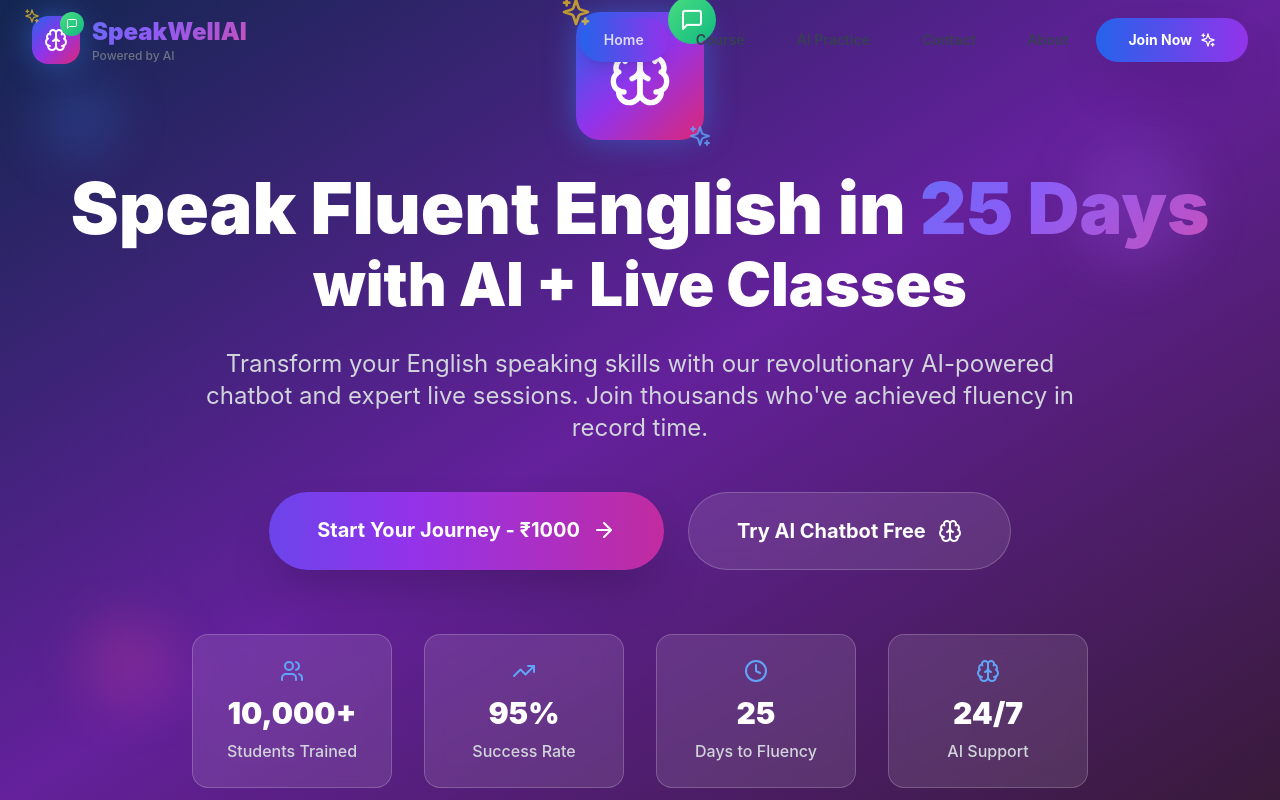
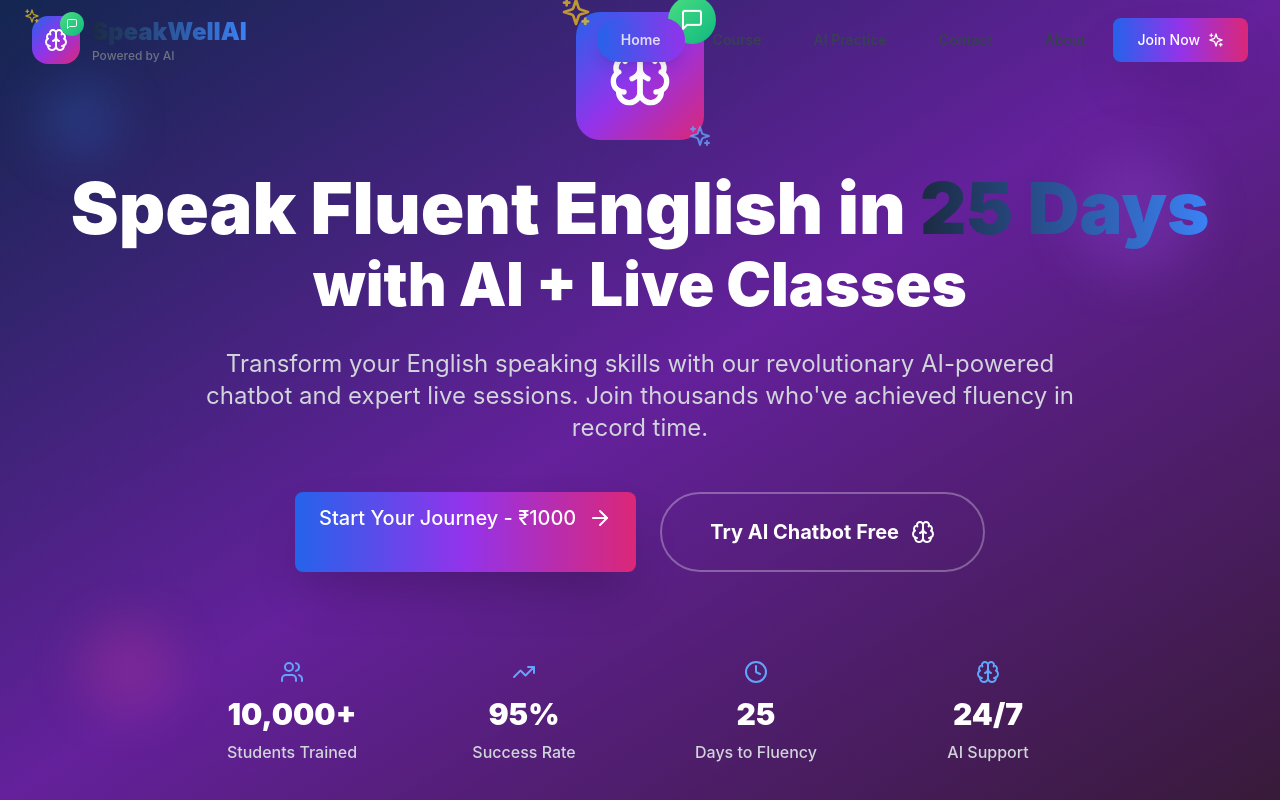
Before and after one commit to nikemod1/SpeakWellai, a React (Vite) app: page / in a window 1280 px wide. Shown: the top 800 px of the page. Built offline with nearby package versions, Linux system fonts and the light colour scheme.

Commit message:
Update index.css

```diff
--- a/src/index.css
+++ b/src/index.css
@@ -2,65 +2,11 @@
 @tailwind components;
 @tailwind utilities;
 
+/* Font */
 @import url('https://fonts.googleapis.com/css2?family=Inter:wght@300;400;500;600;700;800;900&display=swap');
 
 * {
   font-family: 'Inter', sans-serif;
-}
-
-/* Custom animations */
-@keyframes float {
-  0%, 100% { transform: translateY(0px); }
-  50% { transform: translateY(-20px); }
-}
-
-@keyframes pulse-glow {
-  0%, 100% { box-shadow: 0 0 20px rgba(59, 130, 246, 0.3); }
-  50% { box-shadow: 0 0 40px rgba(59, 130, 246, 0.6); }
-}
-
-@keyframes gradient-shift {
-  0% { background-position: 0% 50%; }
-  50% { background-position: 100% 50%; }
-  100% { background-position: 0% 50%; }
-}
-
-.animate-float {
-  animation: float 6s ease-in-out infinite;
-}
-
-.animate-pulse-glow {
-  animation: pulse-glow 2s ease-in-out infinite;
-}
-
-.animate-gradient {
-  background-size: 200% 200%;
-  animation: gradient-shift 3s ease infinite;
-}
-
-/* Glass morphism effect */
-.glass {
-  background: rgba(255, 255, 255, 0.1);
-  backdrop-filter: blur(10px);
-  border: 1px solid rgba(255, 255, 255, 0.2);
-}
-
-/* Custom scrollbar */
-::-webkit-scrollbar {
-  width: 8px;
-}
-
-::-webkit-scrollbar-track {
-  background: #f1f5f9;
-}
-
-::-webkit-scrollbar-thumb {
-  background: linear-gradient(to bottom, #3b82f6, #8b5cf6);
-  border-radius: 4px;
-}
-
-::-webkit-scrollbar-thumb:hover {
-  background: linear-gradient(to bottom, #2563eb, #7c3aed);
 }
 
 /* Smooth scroll */
@@ -68,36 +14,56 @@ html {
   scroll-behavior: smooth;
 }
 
-/* Background patterns */
-.bg-grid-pattern {
-  background-image:
-    linear-gradient(rgba(59, 130, 246, 0.1) 1px, transparent 1px),
-    linear-gradient(90deg, rgba(59, 130, 246, 0.1) 1px, transparent 1px);
-  background-size: 50px 50px;
+/* Scrollbar */
+::-webkit-scrollbar {
+  width: 8px;
+}
+::-webkit-scrollbar-track {
+  background: #f9fafb; /* secondary */
+}
+::-webkit-scrollbar-thumb {
+  background: #cbd5e1; /* soft thumb */
+  border-radius: 4px;
+}
+::-webkit-scrollbar-thumb:hover {
+  background: #94a3b8;
 }
 
-.bg-dots-pattern {
-  background-image: radial-gradient(circle, rgba(59, 130, 246, 0.15) 1px, transparent 1px);
-  background-size: 30px 30px;
+/* Animations */
+@keyframes float {
+  0%, 100% { transform: translateY(0px); }
+  50% { transform: translateY(-10px); }
+}
+@keyframes shimmer {
+  0% { transform: translateX(-100%); }
+  100% { transform: translateX(100%); }
+}
+.animate-float {
+  animation: float 6s ease-in-out infinite;
+}
+.shimmer::after {
+  content: '';
+  position: absolute;
+  top: 0; right: 0; bottom: 0; left: 0;
+  background: linear-gradient(90deg, transparent, rgba(255,255,255,0.2), transparent);
+  animation: shimmer 2s infinite;
 }
 
-/* Gradient text */
-.gradient-text {
-  background: linear-gradient(135deg, #3b82f6, #8b5cf6, #ec4899);
-  background-clip: text;
-  -webkit-background-clip: text;
-  -webkit-text-fill-color: transparent;
-  background-size: 200% 200%;
-  animation: gradient-shift 3s ease infinite;
+/* Cards */
+.card-hover {
+  transition: all 0.3s ease;
+}
+.card-hover:hover {
+  transform: translateY(-6px);
+  box-shadow: 0 10px 30px rgba(0, 0, 0, 0.06);
 }
 
-/* Button hover effects */
+/* Button Style */
 .btn-premium {
+  @apply inline-block px-6 py-3 text-white bg-primary rounded-lg font-medium transition hover:bg-opacity-90;
   position: relative;
   overflow: hidden;
-  transition: all 0.3s ease;
 }
-
 .btn-premium::before {
   content: '';
   position: absolute;
@@ -105,56 +71,28 @@ html {
   left: -100%;
   width: 100%;
   height: 100%;
-  background: linear-gradient(90deg, transparent, rgba(255, 255, 255, 0.2), transparent);
+  background: linear-gradient(90deg, transparent, rgba(255,255,255,0.2), transparent);
   transition: left 0.5s;
 }
-
 .btn-premium:hover::before {
   left: 100%;
 }
 
-/* Card hover effects */
-.card-hover {
-  transition: all 0.3s cubic-bezier(0.4, 0, 0.2, 1);
-}
-
-.card-hover:hover {
-  transform: translateY(-8px) scale(1.02);
-  box-shadow: 0 25px 50px -12px rgba(0, 0, 0, 0.25);
+/* Gradient text (for subtle emphasis) */
+.gradient-text {
+  background: linear-gradient(90deg, #1B2A41, #3B82F6);
+  background-clip: text;
+  -webkit-background-clip: text;
+  -webkit-text-fill-color: transparent;
 }
 
 /* Floating elements */
 .floating-element {
   animation: float 6s ease-in-out infinite;
 }
-
 .floating-element:nth-child(2) {
   animation-delay: -2s;
 }
-
 .floating-element:nth-child(3) {
   animation-delay: -4s;
 }
-
-/* Loading animation */
-@keyframes shimmer {
-  0% { transform: translateX(-100%); }
-  100% { transform: translateX(100%); }
-}
-
-.shimmer {
-  position: relative;
-  overflow: hidden;
-}
-
-.shimmer::after {
-  content: '';
-  position: absolute;
-  top: 0;
-  right: 0;
-  bottom: 0;
-  left: 0;
-  background: linear-gradient(90deg, transparent, rgba(255, 255, 255, 0.4), transparent);
-  transform: translateX(-100%);
-  animation: shimmer 2s infinite;
-}
```
